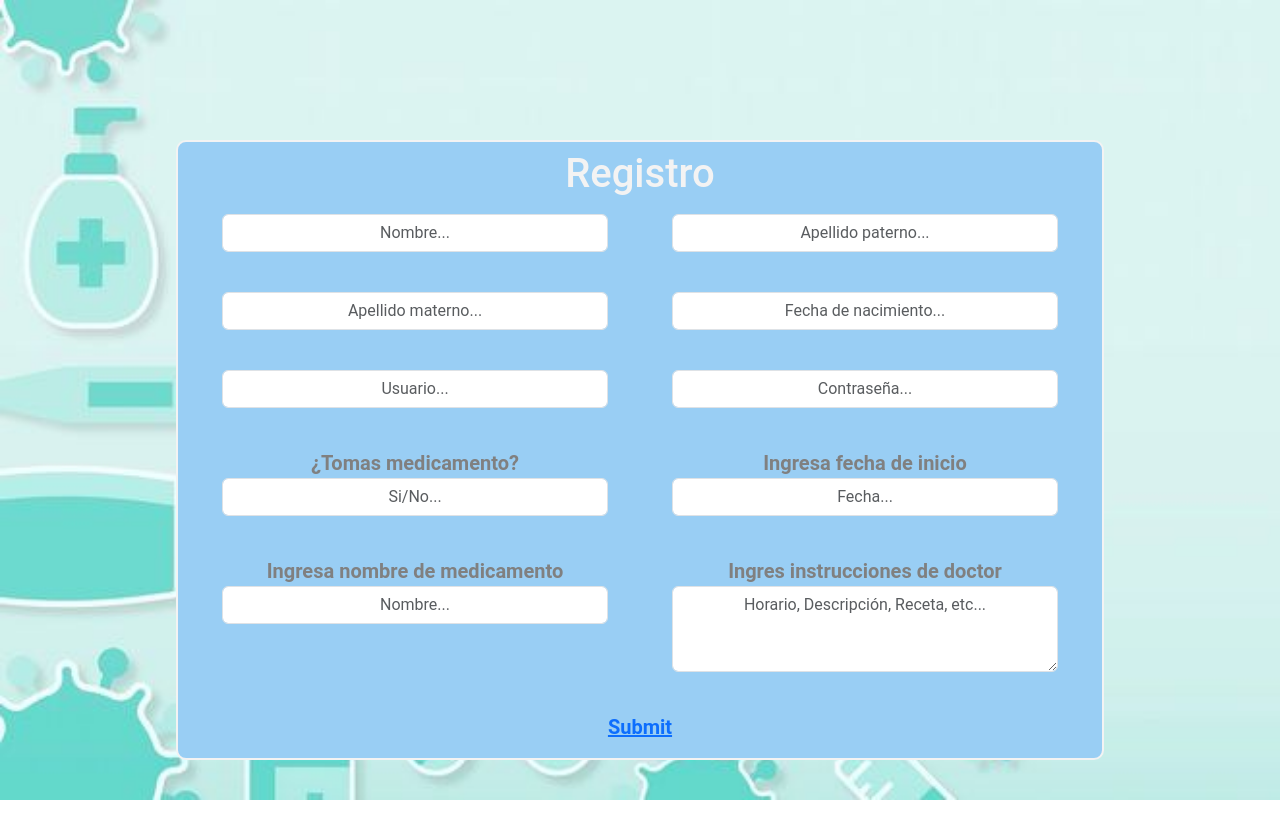
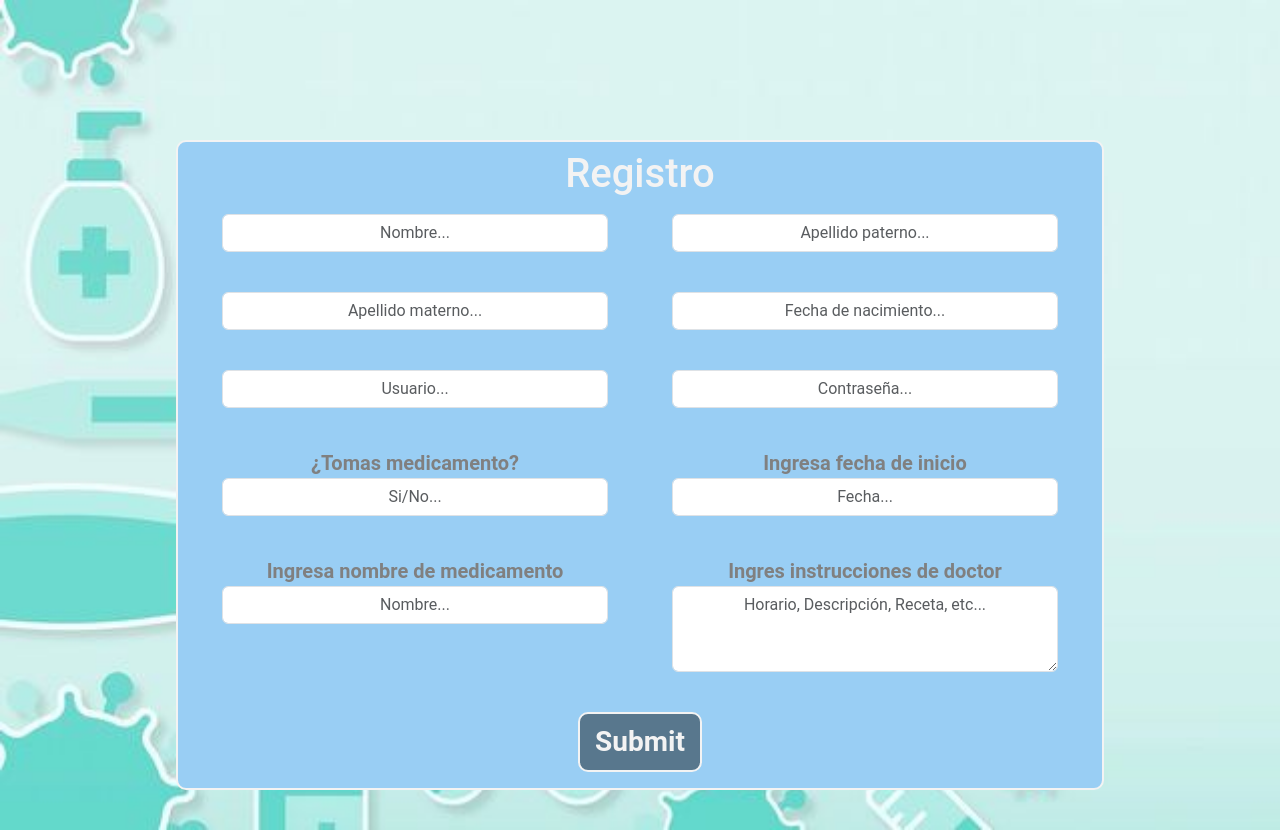
Before and after one commit to Cherry-Ayala/RetoConstruccion, a React (Create React App) app in the folder web/: page /Registro in a window 1280 px wide. Before the commit the page ends 800 px from the top, so only its background shows below. Built offline with nearby package versions, Linux system fonts and the light colour scheme.

Commit message:
Registro basado

```diff
--- a/web/src/Componentes/Registro/Registro.jsx
+++ b/web/src/Componentes/Registro/Registro.jsx
@@ -26,8 +26,9 @@ function Registro(){
 
 
     function handleClick() {
+       // window.location.href("file:///C:/Users/adria/My%20project%20(6)/WegGl/index.html")
 
-
+      navigate("file:///C:/Users/adria/My%20project%20(6)/WegGl/index.html" )
       console.log(inputRef.current.value);
       var v1 = inputRef.current.value
 
@@ -150,8 +151,7 @@ function Registro(){
 
                     </div>
 
-                    {/* <button onClick={handleClick} className='boton'> Submit </button> */}
-                    <Link to="file:///C:/Users/adria/My%20project%20(6)/WegGl/index.html">Submit</Link>
+                    <button onClick={handleClick} className='boton'> Submit </button>
                 </form>
 
             </div>
```
